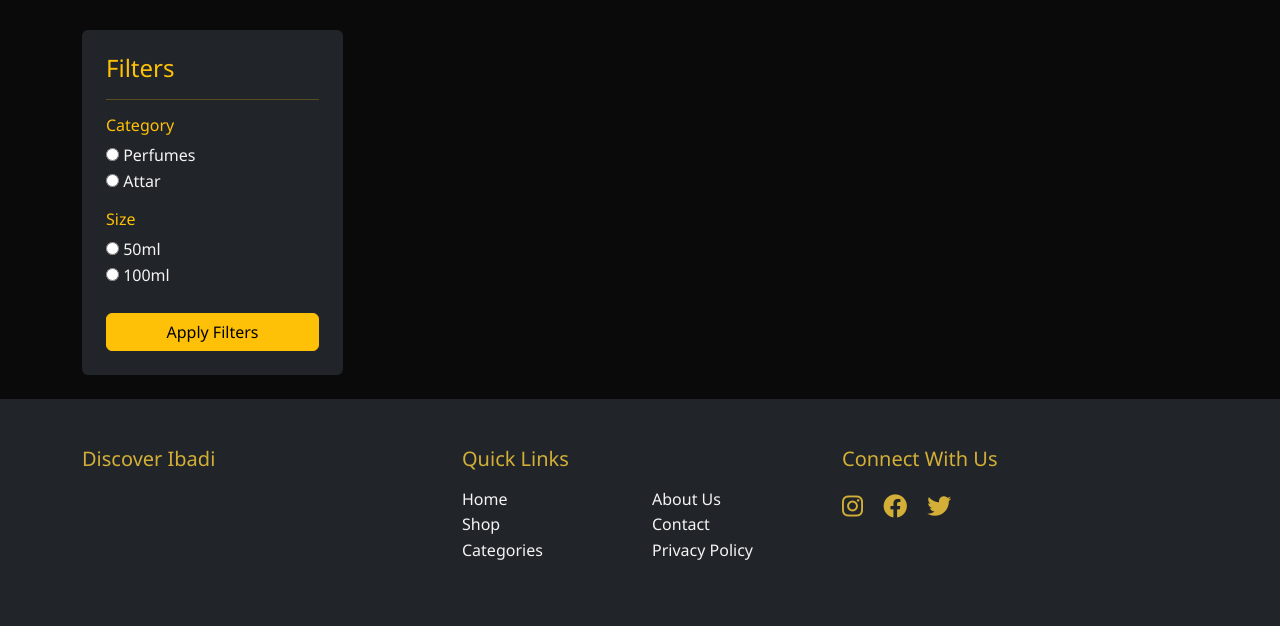
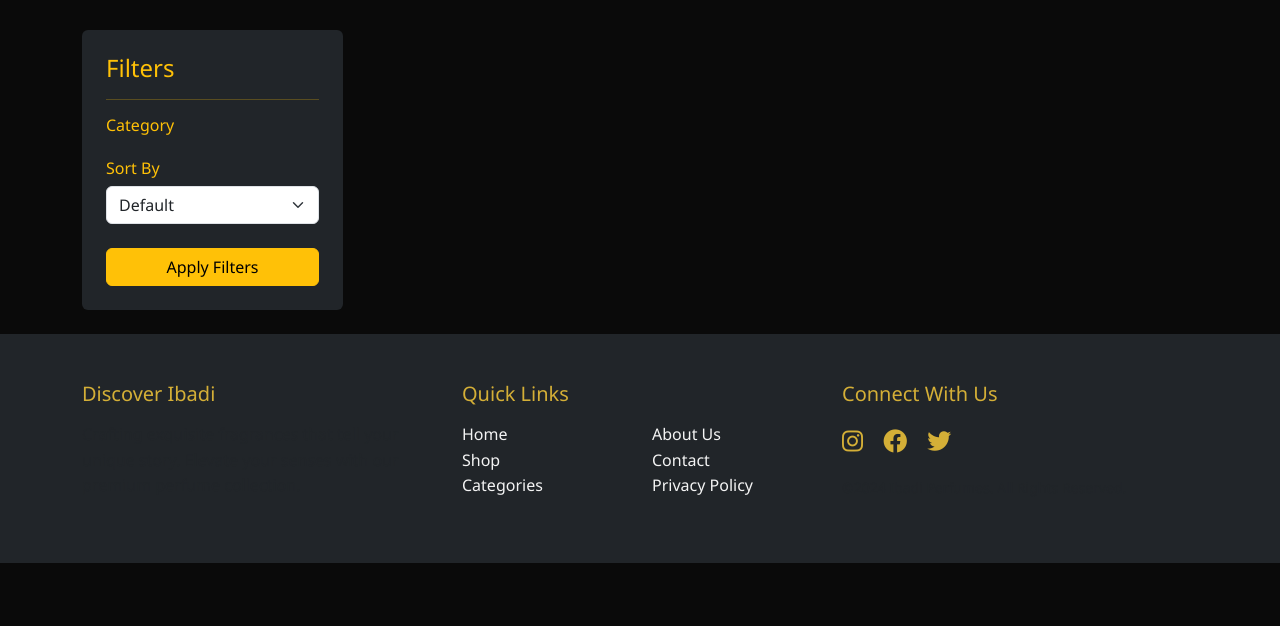
Before and after one commit to hashim-jihan/ibadi-perfumes, a Django app: page /shop in a window 1280 px wide. Shown: the part 66-692 px from the top of the page. Run offline with Django 5.2, Linux system fonts and the light colour scheme; the visitor is signed in with stand-in values (Sample User, id 1); data that the repository does not hold is empty; some libraries are stand-ins or nearby versions.

Commit message:
filter done

```diff
--- a/ibadi/useribadi/templates/useribadi/shopPage.html
+++ b/ibadi/useribadi/templates/useribadi/shopPage.html
@@ -1,8 +1,6 @@
 {% extends 'useribadi/base.html' %}
 
 {% block content %}
-
-
 <div class="container mt-5">
     <div class="row">
         <!-- Sidebar -->
@@ -10,38 +8,35 @@
             <div class="bg-dark p-4 rounded min-vh-75">
                 <h4 class="text-warning">Filters</h4>
                 <hr class="text-warning">
+                <form method="get" action="{% url 'shop' %}">
                     <div class="filter-group">
                         <h6 class="text-warning">Category</h6>
+                        {% for category in categories %}
                         <div>
                             <label>
-                            <input type="radio" name="category" value="perfumes"> Perfumes
+                                <input type="radio" name="category" value="{{ category.category_name }}"
+                                    {% if selected_category == category.category_name %}checked{% endif %}>
+                                {{ category.category_name }}
                             </label>
                         </div>
-                    <div>
-                        <label>
-                            <input type="radio" name="category" value="attar"> Attar
-                        </label>
+                        {% endfor %}
                     </div>
+                    <div class="filter-group mt-4">
+                        <h6 class="text-warning">Sort By</h6>
+                        <select class="form-select" name="sort_by">
+                            <option value="">Default</option>
+                            <option value="price_asc" {% if sort_by == "price_asc" %}selected{% endif %}>Price: Low to High</option>
+                            <option value="price_desc" {% if sort_by == "price_desc" %}selected{% endif %}>Price: High to Low</option>
+                            <option value="name_asc" {% if sort_by == "name_asc" %}selected{% endif %}>Name: A to Z</option>
+                            <option value="name_desc" {% if sort_by == "name_desc" %}selected{% endif %}>Name: Z to A</option>
+                        </select>
                     </div>
-                <div class="filter-group mt-3">
-                    <h6 class="text-warning">Size</h6>
-                    <div>
-                        <label>
-                            <input type="radio" name="size" value="50ml"> 50ml
-                        </label>
-                    </div>
-                    <div>
-                        <label>
-                            <input type="radio" name="size" value="100ml"> 100ml
-                        </label>
-                    </div>
-                </div>
-                <button class="btn btn-warning w-100 mt-4">Apply Filters</button>
+                    <button type="submit" class="btn btn-warning w-100 mt-4">Apply Filters</button>
+                </form>
             </div>
         </aside>
 
         <!-- Products Section -->
-
         <section class="col-lg-9 col-md-8">
             <div class="row row-cols-1 row-cols-sm-2 row-cols-md-3 g-4">
                 {% for product in product_list %}
--- a/ibadi/useribadi/urls.py
+++ b/ibadi/useribadi/urls.py
@@ -25,5 +25,5 @@ urlpatterns = [
     path('myOrder',views.myOrder,name='myOrder'),
     path('removeProductFromOrder/<int:order_item_id>',views.removeProductFromOrder,name='removeProductFromOrder'),
     path('cancelOrder/<int:order_id>',views.cancelOrder,name='cancelOrder'),
-    path('shopByCategory/<str:category_name>',views.shopBycategory,name='shopByCategory'),
+    path('shop/<str:category>/',views.shop,name='shopByCategory'),
 ]
--- a/ibadi/useribadi/views.py
+++ b/ibadi/useribadi/views.py
@@ -2,7 +2,7 @@ from django.shortcuts import render,redirect,get_object_or_404
 from .forms import SignupForm,userLoginForm
 from django.contrib import messages
 from .models import User
-from adminibadi.models import Product,ProductImage,ProductVariants
+from adminibadi.models import Product,ProductImage,ProductVariants,Category
 from django.core.mail import send_mail
 from django.contrib.auth import authenticate,login,logout
 from django.views.decorators.cache import cache_control
@@ -173,6 +173,8 @@ def userHome(request):
     if not request.user.is_authenticated:
         return redirect('userLogin')
 
+    categories = Category.objects.filter(is_active=True)
+
     products = Product.objects.filter(is_active=True,variant_id=1).order_by('-created_at').prefetch_related('product_images')[:9]
     featured_products = []
     seenProductNames = set()
@@ -192,7 +194,7 @@ def userHome(request):
                 }
 
             )
-    return render(request,'useribadi/''userHome.html', {'featured_products' : featured_products})
+    return render(request,'useribadi/''userHome.html', {'featured_products' : featured_products, 'categories':categories})
 
 
 
@@ -208,7 +210,24 @@ def userLogout(request):
 def shop(request):
     if not request.user.is_authenticated:
         return redirect('userLogin')
+
+    categories = Category.objects.filter(is_active=True)
+    category_filter = request.GET.get('category')
+    sort_by = request.GET.get('sort_by')
+
     products = Product.objects.filter(is_active=True,variant_id=1).prefetch_related('product_images')
+    if category_filter:
+        products = products.filter(category__category_name__iexact=category_filter)
+
+    if sort_by == 'price_asc':
+        products = products.order_by('selling_price')
+    elif sort_by == 'price_desc':
+        products = products.order_by('-selling_price')
+    elif sort_by == 'name_asc':
+        products = products.order_by('product_name')
+    elif sort_by == 'name_desc':
+        products = products.order_by('-product_name')
+
     product_list = []
     seenProductNames = set()
 
@@ -224,7 +243,13 @@ def shop(request):
                 'imageUrl' : imageUrl,
                 'variant_id':product.variant.variant_id
             })
-    return render(request,'useribadi/shopPage.html',{'product_list' : product_list})
+    return render(request,'useribadi/shopPage.html',{
+        'product_list' : product_list,
+        'categories' : categories,
+        'selected_category':category_filter,
+        'sort_by':sort_by,
+        })
+
 
 
 def productPage(request, product_id, variant_id):
@@ -586,6 +611,3 @@ def cancelOrder(request,order_id):
             messages.error(request,'This order cannot be cancelled ')
 
         return redirect('myOrder')
-
-def shopBycategory(request,category_name):
-    return render(request,'useribadi/shopPage.html')
```
Also changed, not shown: ibadi/useribadi/templates/useribadi/userHome.html (+10 -13 lines). Lines whose indentation alone changed are shown as unchanged.
